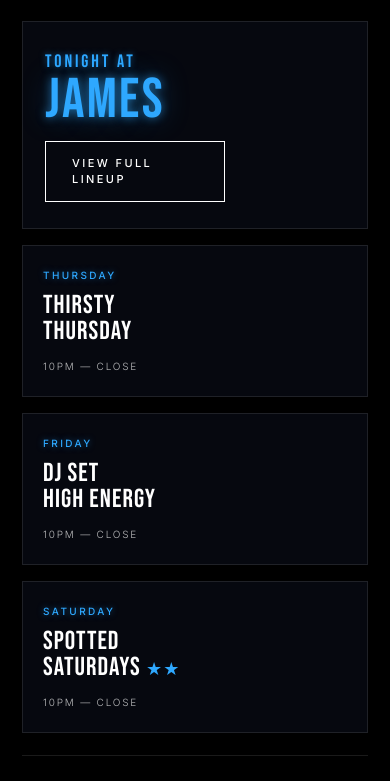
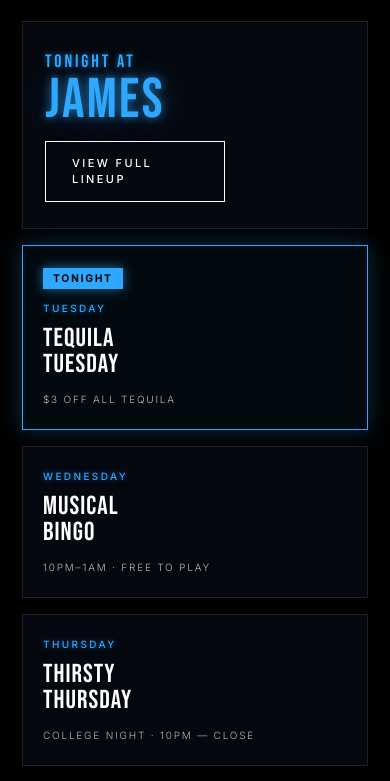
Before and after one commit to AaronAmha/the-spotted-james-website, a plain HTML site: page index.html in a window 390 px wide. Shown: the part 1588-2369 px from the top of the page. Drawn offline with Linux system fonts and the light colour scheme.

Commit message:
Site UI fixes: tonight band, event photos, after-midnight nights
- Homepage 'Tonight at James' now shows tonight (highlighted) plus the
  next two nights instead of a fixed Thu/Fri/Sat; cards link through
- Event card photos fill their frame on phone and desktop
- Home, events and drinks treat midnight-4AM Boulder time as the night
  before, since the bar is open until 2AM
- Contact footer gets the missing Merch link; directions hours no longer
  wrap mid-range

Co-Authored-By: Claude Opus 5.5 <noreply@anthropic.com>
Claude-Session: https://claude.ai/code/session_011DLru4m6Mh99NUeKrXqbRe

```diff
--- a/index.html
+++ b/index.html
@@ -273,5 +273,52 @@
     <span>21+ · Please Drink Responsibly</span>
   </div>
 </footer>
+<script>
+  // Tonight band: show tonight first (highlighted), then the next two nights.
+  // The static Thu/Fri/Sat cards above are the no-JavaScript fallback.
+  (function(){
+    var band = document.querySelector('.home-tonight');
+    if (!band) return;
+    // index 0 = Sunday. Keep in step with events.html.
+    var NIGHTS = [
+      { day: 'Sunday',    title: 'SUNDAY FUNDAY',          line: 'Industry Night · $4 U-Call-Its',   href: 'events.html' },
+      { day: 'Monday',    title: 'NAME NIGHT',             line: 'On the list? Drink free',           href: 'name-night.html' },
+      { day: 'Tuesday',   title: 'TEQUILA<br/>TUESDAY',    line: '$3 off all tequila',                href: 'events.html' },
+      { day: 'Wednesday', title: 'MUSICAL<br/>BINGO',      line: '10PM–1AM · Free to play',          href: 'musical-bingo.html' },
+      { day: 'Thursday',  title: 'THIRSTY<br/>THURSDAY',   line: 'College Night · 10PM — Close',      href: 'events.html' },
+      { day: 'Friday',    title: 'DJ SET<br/>HIGH ENERGY', line: 'Happy Hour 4–7PM · DJ 10PM',        href: 'events.html' },
+      { day: 'Saturday',  title: 'SPOTTED<br/>SATURDAYS <span style="color:var(--neon);font-size:18px;">★★</span>', line: 'Happy Hour 4–7PM · 10PM — Close', href: 'events.html' }
+    ];
+    // The bar is open until 2AM, so before 4AM Boulder time it is still "last night".
+    function barNightIndex(){
+      try {
+        var wd, h;
+        new Intl.DateTimeFormat('en-US', { timeZone: 'America/Denver', weekday: 'short', hour: 'numeric', hourCycle: 'h23' })
+          .formatToParts(new Date()).forEach(function(x){ if (x.type === 'weekday') wd = x.value; if (x.type === 'hour') h = +x.value; });
+        var i = ['Sun','Mon','Tue','Wed','Thu','Fri','Sat'].indexOf(wd);
+        if (i < 0) throw 0;
+        return h < 4 ? (i + 6) % 7 : i;
+      } catch (e) {
+        var d = new Date();
+        return d.getHours() < 4 ? (d.getDay() + 6) % 7 : d.getDay();
+      }
+    }
+
+    var start = barNightIndex();
+    band.querySelectorAll('.home-tonight__card').forEach(function(el){ el.remove(); });
+    for (var k = 0; k < 3; k++) {
+      var n = NIGHTS[(start + k) % 7];
+      var a = document.createElement('a');
+      a.className = 'home-tonight__card' + (k === 0 ? ' home-tonight__card--today' : '');
+      a.href = n.href;
+      a.innerHTML =
+        (k === 0 ? '<span class="event-card__today-tag">Tonight</span>' : '') +
+        '<div class="home-tonight__card-day">' + n.day + '</div>' +
+        '<div class="home-tonight__card-title">' + n.title + '</div>' +
+        '<div class="home-tonight__card-time">' + n.line + '</div>';
+      band.appendChild(a);
+    }
+  })();
+</script>
 </body>
 </html>
--- a/styles.css
+++ b/styles.css
@@ -618,9 +618,16 @@ button { font-family: inherit; cursor: pointer; }
   background-position: center;
   border-left: 1px solid var(--line-soft);
 }
+.event-card__photo picture,
+.event-card__photo img {
+  display: block;
+  width: 100%;
+  height: 100%;
+  object-fit: cover;
+}
 @media (max-width: 600px) {
   .event-card { grid-template-columns: 1fr; }
-  .event-card__photo { height: 80px; border-left: none; border-top: 1px solid var(--line-soft); }
+  .event-card__photo { height: 140px; border-left: none; border-top: 1px solid var(--line-soft); }
 }
 
 .bottle-strip {
@@ -1433,6 +1440,24 @@ button { font-family: inherit; cursor: pointer; }
   text-transform: uppercase;
   color: var(--smoke);
 }
+a.home-tonight__card {
+  color: inherit;
+  text-decoration: none;
+  transition: border-color .25s, box-shadow .25s;
+}
+a.home-tonight__card:hover,
+a.home-tonight__card:focus-visible {
+  border-color: var(--line);
+  box-shadow: 0 0 12px rgba(46,168,255,0.2);
+  outline: none;
+}
+.home-tonight__card--today,
+a.home-tonight__card--today:hover {
+  border-color: var(--neon);
+  background: rgba(46,168,255,0.06);
+  box-shadow: 0 0 22px rgba(46,168,255,0.28);
+}
+.home-tonight__card .event-card__today-tag { margin-bottom: 6px; }
 
 /* ---- Bottom feature strip ---- */
 .home-features {
```
Also changed, not shown: contact.html (+1 -0 lines), directions.html (+1 -1 lines), drinks.html (+15 -1 lines), events.html (+15 -1 lines).
